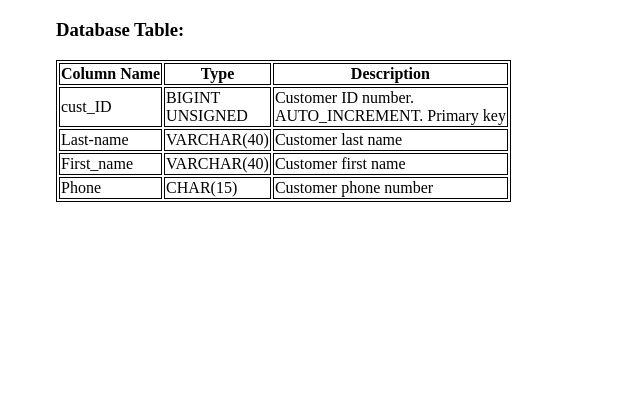
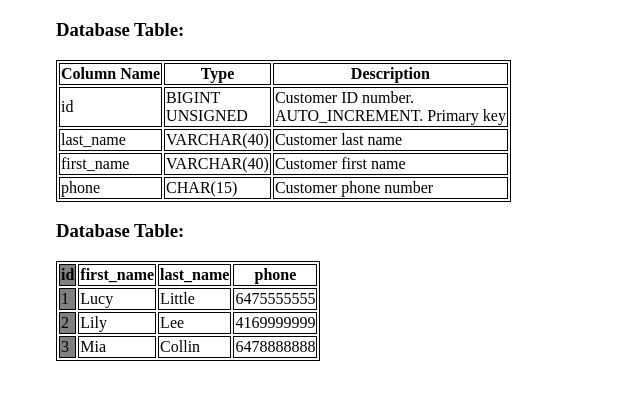
Before and after one commit to zhifenli/php-assignment1, a plain HTML site: page index.html in a window 1280 px wide. Shown: the part 61-458 px from the top of the page, without its empty margins (0-640 px from the left). Drawn offline with Linux system fonts and the light colour scheme.

Commit message:
changed to use lowercase

```diff
--- a/index.html
+++ b/index.html
@@ -14,6 +14,9 @@
         h1, h3, table {
           margin-left: 3rem;
         }
+        .bg {
+            background-color: gray;
+        }
     </style>
   </head>
   <body>
@@ -26,26 +29,54 @@
           <th>Description</th>
         </tr>
         <tr>
-          <td>cust_ID</td>
+          <td>id</td>
           <td>BIGINT <br> UNSIGNED</td>
           <td>Customer ID number.<br>AUTO_INCREMENT. Primary key </td>
         </tr>
         <tr>
-          <td>Last-name</td>
+          <td>last_name</td>
           <td>VARCHAR(40)</td>
           <td>Customer last name</td>
         </tr>
         <tr>
-            <td>First_name</td>
+            <td>first_name</td>
             <td>VARCHAR(40)</td>
             <td>Customer first name</td>
           </tr>
           <tr>
-            <td>Phone</td>
+            <td>phone</td>
             <td>CHAR(15)</td>
             <td>Customer phone number</td>
           </tr>
       </table>
+      <h3>Database Table:</h3>
+    <table >
+        <tr>
+          <th class="bg">id</th>
+          <th>first_name</th>
+          <th>last_name</th>
+          <th>phone</th>
+        </tr>
+        <tr>
+          <td class="bg">1</td>
+          <td>Lucy</td>
+          <td>Little</td>
+          <td>6475555555</td>
+        </tr>
+        <tr>
+          <td class="bg">2</td>
+          <td>Lily</td>
+          <td>Lee</td>
+          <td>4169999999</td>
+        </tr>
+        <tr>
+            <td class="bg">3</td>
+            <td>Mia</td>
+            <td>Collin</td>
+            <td>6478888888</td>
+        </tr>
+      </table>
+
 
     <!-- Optional JavaScript -->
     <!-- jQuery first, then Popper.js, then Bootstrap JS -->
```
